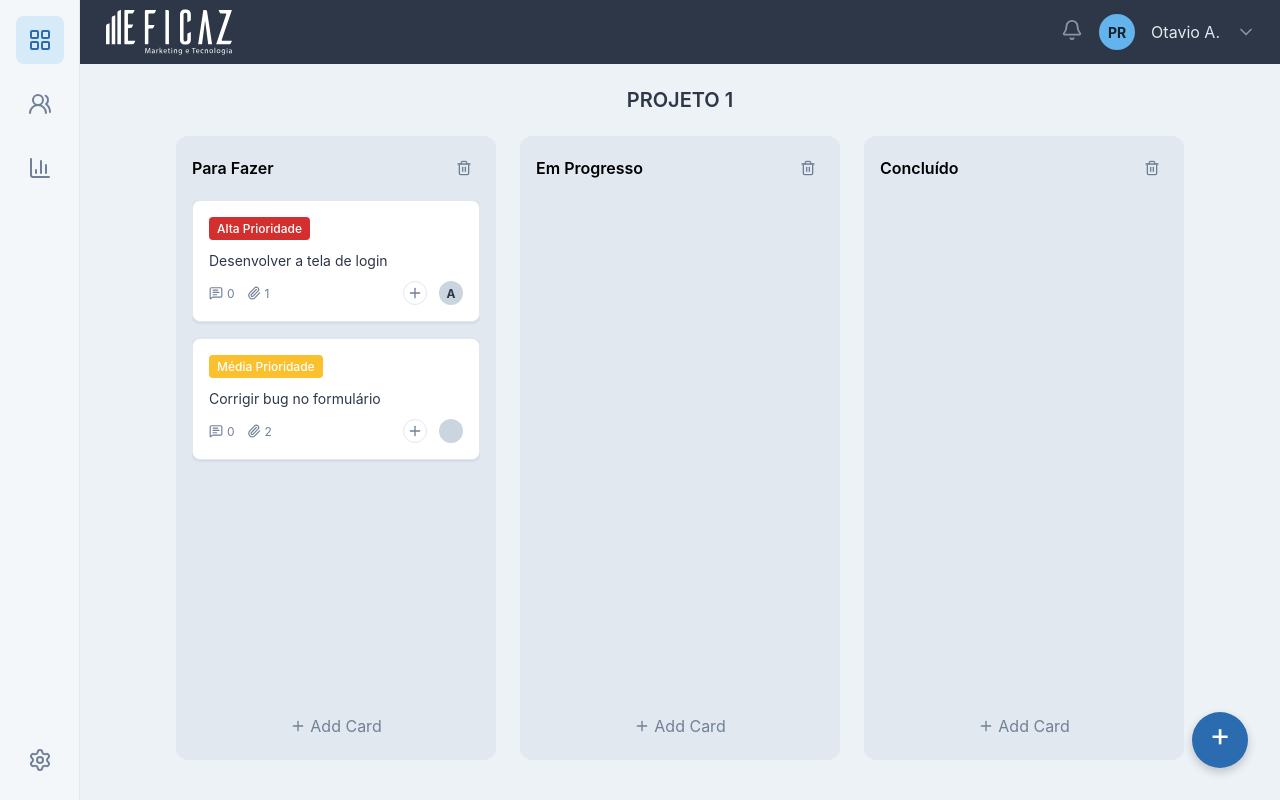
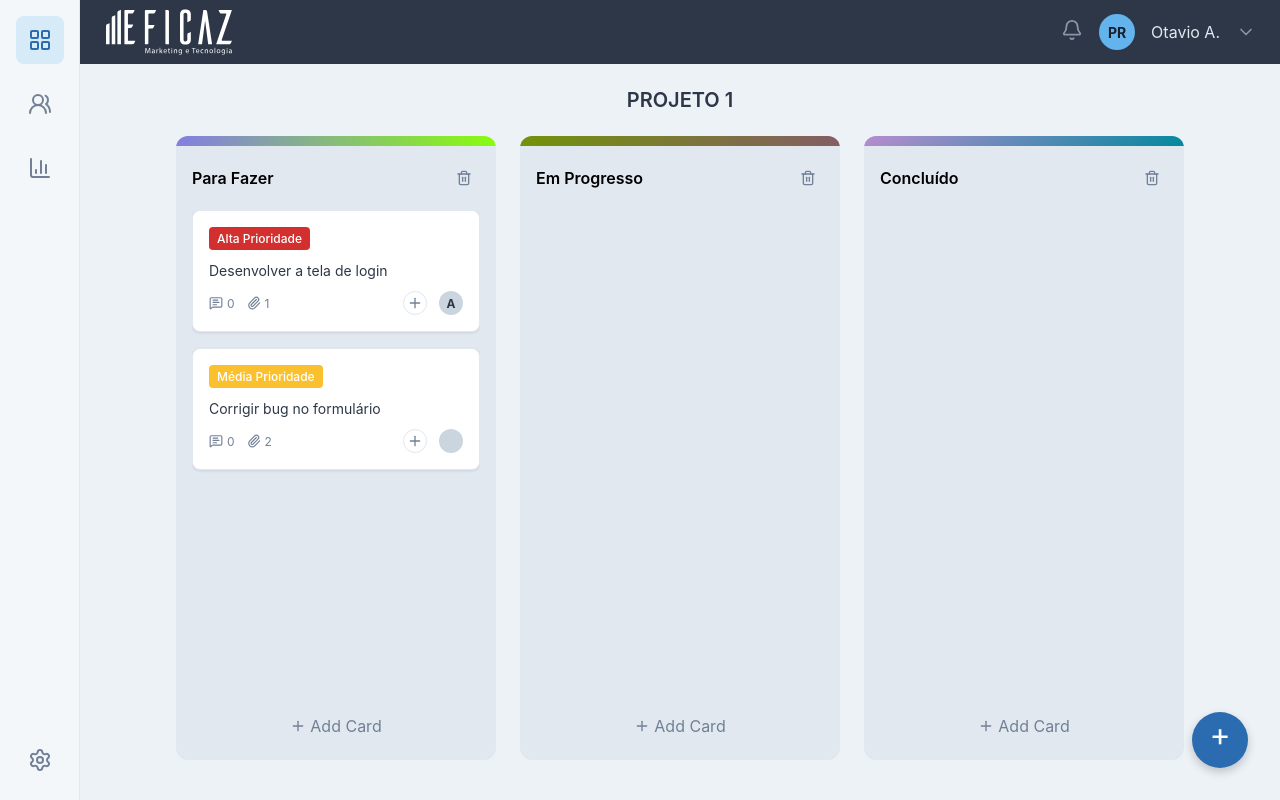
Before and after one commit to PolianaRodz/Kanban, a Vue app: page / in a window 1280 px wide. Built offline with nearby package versions, Linux system fonts and the light colour scheme.

Commit message:
feat: Add gradient color bars to kanban columns

```diff
--- a/src/components/KanbanColumnComponent.vue
+++ b/src/components/KanbanColumnComponent.vue
@@ -1,5 +1,10 @@
 <template>
   <div class="kanban-column" @dragover.prevent @drop="onDrop">
+    <div
+      class="column-color-bar"
+      :style="{ background: props.gradientStyle }"
+    ></div>
+
     <div class="column-header">
       <input
         v-if="isRenaming"
@@ -12,7 +17,9 @@
       <h3 v-else class="column-title" @dblclick="startRename">
         {{ title }}
       </h3>
-      <button class="options-btn" @click="handleDelete"><Trash2 :size="16" /></button>
+      <button class="options-btn" @click="handleDelete">
+        <Trash2 :size="16" />
+      </button>
     </div>
 
     <div class="cards-container">
@@ -46,9 +53,8 @@
   </div>
 </template>
 
-
 <script setup>
-import { ref, nextTick } from 'vue';
+import { ref, nextTick } from "vue";
 import { Trash2, Plus } from "lucide-vue-next";
 import TaskCardComponent from "./TaskcardComponent.vue";
 import CreateTaskForm from "./CreateTaskForm.vue";
@@ -65,28 +71,37 @@ const props = defineProps({
     type: Array,
     default: () => [],
   },
+
+  gradientStyle: {
+    type: String,
+    default: "linear-gradient(to right, #6b7280, #4a5568)",
+  },
+  // -----------------------
 });
 
 const emit = defineEmits([
-  'addNewTask',
-  'moveTask',
-  'openTaskDetail',
-  'openAssigneePopup',
-  'renameColumn',
-  'deleteColumn'
+  "addNewTask",
+  "moveTask",
+  "openTaskDetail",
+  "openAssigneePopup",
+  "renameColumn",
+  "deleteColumn",
 ]);
 
 const isCreatingTask = ref(false);
 function handleCreateTask(newTask) {
-  emit('addNewTask', { task: newTask, columnTitle: props.title });
+  emit("addNewTask", { task: newTask, columnTitle: props.title });
   isCreatingTask.value = false;
 }
 
 function onDrop(event) {
   event.preventDefault();
-  const taskId = event.dataTransfer.getData('taskId');
+  const taskId = event.dataTransfer.getData("taskId");
   if (taskId) {
-    emit('moveTask', { taskId: parseInt(taskId), targetColumnTitle: props.title });
+    emit("moveTask", {
+      taskId: parseInt(taskId),
+      targetColumnTitle: props.title,
+    });
   }
 }
 
@@ -103,7 +118,10 @@ function startRename() {
 
 function finishRename() {
   if (isRenaming.value) {
-    emit('renameColumn', { columnId: props.columnId, newTitle: editableTitle.value });
+    emit("renameColumn", {
+      columnId: props.columnId,
+      newTitle: editableTitle.value,
+    });
     isRenaming.value = false;
   }
 }
@@ -113,7 +131,7 @@ function handleDelete() {
   showDeleteModal.value = true;
 }
 function confirmDelete() {
-  emit('deleteColumn', props.columnId);
+  emit("deleteColumn", props.columnId);
   showDeleteModal.value = false;
 }
 function cancelDelete() {
@@ -131,6 +149,14 @@ function cancelDelete() {
   display: flex;
   flex-direction: column;
   gap: 1rem;
+  overflow: hidden;
+}
+
+.column-color-bar {
+  height: 10px;
+  margin-top: -1rem;
+  margin-left: -1rem;
+  margin-right: -1rem;
 }
 
 .column-header {
@@ -152,7 +178,8 @@ function cancelDelete() {
   min-height: 50px;
 }
 
-  .options-btn, .add-card-btn {
+.options-btn,
+.add-card-btn {
   background: none;
   border: none;
   cursor: pointer;
@@ -168,7 +195,8 @@ function cancelDelete() {
   justify-content: center;
 }
 
-  .options-btn:hover, .add-card-btn:hover {
+.options-btn:hover,
+.add-card-btn:hover {
   background-color: #cbd5e0;
 }
 </style>
--- a/src/stores/kanbanStore.js
+++ b/src/stores/kanbanStore.js
@@ -1,8 +1,27 @@
-import { defineStore } from 'pinia'
+import { defineStore } from "pinia";
 
-const LOCAL_STORAGE_KEY = 'kanbanState';
+const LOCAL_STORAGE_KEY = "kanbanState";
 
-export const useKanbanStore = defineStore('kanban', {
+// --- ADICIONE ESTAS DUAS FUNÇÕES ---
+function getRandomHexColor() {
+  // Gera uma cor hexadecimal aleatória
+  return (
+    "#" +
+    Math.floor(Math.random() * 16777215)
+      .toString(16)
+      .padStart(6, "0")
+  );
+}
+
+function getRandomGradient() {
+  // Gera uma string de gradiente linear com duas cores aleatórias e um ângulo aleatório
+  const color1 = getRandomHexColor();
+  const color2 = getRandomHexColor();
+  const angle = Math.floor(Math.random() * 360);
+  return `linear-gradient(${angle}deg, ${color1}, ${color2})`;
+}
+
+export const useKanbanStore = defineStore("kanban", {
   state: () => ({
     projectUsers: [],
     columns: [],
@@ -33,37 +52,62 @@ export const useKanbanStore = defineStore('kanban', {
 
     fetchDefaultBoard() {
       this.projectUsers = [
-        { id: 'user1', name: 'Alice', avatar: 'A' },
-        { id: 'user2', name: 'Bruno', avatar: 'B' },
-        { id: 'user3', name: 'Carla', avatar: 'C' },
+        { id: "user1", name: "Alice", avatar: "A" },
+        { id: "user2", name: "Bruno", avatar: "B" },
+        { id: "user3", name: "Carla", avatar: "C" },
       ];
       this.columns = [
         {
           id: 1,
-          title: 'Para Fazer',
+          title: "Para Fazer",
+          gradientStyle: getRandomGradient(),
           tasks: [
             {
-              id: 101, title: 'Desenvolver a tela de login', description: '...',
-              priority: { name: 'Alta Prioridade', color: '#D32F2F' },
-              comments: [], attachments: 1, assignee: 'user1', checklist: [],
-              createdAt: new Date(Date.now() - 3 * 24 * 60 * 60 * 1000).toISOString(),
+              id: 101,
+              title: "Desenvolver a tela de login",
+              description: "...",
+              priority: { name: "Alta Prioridade", color: "#D32F2F" },
+              comments: [],
+              attachments: 1,
+              assignee: "user1",
+              checklist: [],
+              createdAt: new Date(
+                Date.now() - 3 * 24 * 60 * 60 * 1000
+              ).toISOString(),
               completedAt: null,
               sprint: 1,
               effort: 5,
             },
-             {
-              id: 102, title: 'Corrigir bug no formulário', description: '...',
-              priority: { name: 'Média Prioridade', color: '#FBC02D' },
-              comments: [], attachments: 2, assignee: null, checklist: [],
-              createdAt: new Date(Date.now() - 1 * 24 * 60 * 60 * 1000).toISOString(),
+            {
+              id: 102,
+              title: "Corrigir bug no formulário",
+              description: "...",
+              priority: { name: "Média Prioridade", color: "#FBC02D" },
+              comments: [],
+              attachments: 2,
+              assignee: null,
+              checklist: [],
+              createdAt: new Date(
+                Date.now() - 1 * 24 * 60 * 60 * 1000
+              ).toISOString(),
               completedAt: null,
               sprint: 1,
               effort: 3,
             },
-          ]
+          ],
         },
-        { id: 2, title: 'Em Progresso', tasks: [] },
-        { id: 3, title: 'Concluído', tasks: [] }
+        {
+          id: 2,
+          title: "Em Progresso",
+          gradientStyle: getRandomGradient(),
+          tasks: [],
+        },
+        {
+          id: 3,
+          title: "Concluído",
+          gradientStyle: getRandomGradient(),
+          tasks: [],
+        },
       ];
       this.saveState();
     },
@@ -74,6 +118,7 @@ export const useKanbanStore = defineStore('kanban', {
         id: Date.now(),
         title: title.trim(),
         tasks: [],
+        gradientStyle: getRandomGradient(),
       };
       this.columns.push(newColumn);
       this.saveState();
@@ -81,7 +126,7 @@ export const useKanbanStore = defineStore('kanban', {
 
     renameColumn({ columnId, newTitle }) {
       if (!newTitle || !newTitle.trim()) return;
-      const column = this.columns.find(c => c.id === columnId);
+      const column = this.columns.find((c) => c.id === columnId);
       if (column) {
         column.title = newTitle.trim();
         this.saveState();
@@ -89,12 +134,12 @@ export const useKanbanStore = defineStore('kanban', {
     },
 
     deleteColumn(columnId) {
-      this.columns = this.columns.filter(c => c.id !== columnId);
+      this.columns = this.columns.filter((c) => c.id !== columnId);
       this.saveState();
     },
 
     addNewTask({ task, columnTitle }) {
-      const targetColumn = this.columns.find(c => c.title === columnTitle);
+      const targetColumn = this.columns.find((c) => c.title === columnTitle);
       if (targetColumn) {
         task.createdAt = new Date().toISOString();
         task.completedAt = null;
@@ -111,7 +156,7 @@ export const useKanbanStore = defineStore('kanban', {
       let taskToMove;
       let sourceColumn;
       for (const column of this.columns) {
-        const taskIndex = column.tasks.findIndex(t => t.id === taskId);
+        const taskIndex = column.tasks.findIndex((t) => t.id === taskId);
         if (taskIndex !== -1) {
           sourceColumn = column;
           taskToMove = column.tasks[taskIndex];
@@ -119,14 +164,19 @@ export const useKanbanStore = defineStore('kanban', {
         }
       }
       if (taskToMove) {
-        if (targetColumnTitle === 'Concluído' && !taskToMove.completedAt) {
+        if (targetColumnTitle === "Concluído" && !taskToMove.completedAt) {
           taskToMove.completedAt = new Date().toISOString();
         }
-        if (sourceColumn.title === 'Concluído' && targetColumnTitle !== 'Concluído') {
+        if (
+          sourceColumn.title === "Concluído" &&
+          targetColumnTitle !== "Concluído"
+        ) {
           taskToMove.completedAt = null;
         }
-        sourceColumn.tasks = sourceColumn.tasks.filter(t => t.id !== taskId);
-        const targetColumn = this.columns.find(c => c.title === targetColumnTitle);
+        sourceColumn.tasks = sourceColumn.tasks.filter((t) => t.id !== taskId);
+        const targetColumn = this.columns.find(
+          (c) => c.title === targetColumnTitle
+        );
         if (targetColumn) {
           targetColumn.tasks.push(taskToMove);
         }
@@ -135,9 +185,9 @@ export const useKanbanStore = defineStore('kanban', {
     },
 
     assignTask({ userId, taskId, columnId }) {
-      const column = this.columns.find(c => c.id === columnId);
+      const column = this.columns.find((c) => c.id === columnId);
       if (column) {
-        const task = column.tasks.find(t => t.id === taskId);
+        const task = column.tasks.find((t) => t.id === taskId);
         if (task) {
           task.assignee = userId;
           this.saveState();
@@ -147,13 +197,16 @@ export const useKanbanStore = defineStore('kanban', {
 
     updateTask({ taskId, updatedTask }) {
       for (const column of this.columns) {
-        const taskIndex = column.tasks.findIndex(t => t.id === taskId);
+        const taskIndex = column.tasks.findIndex((t) => t.id === taskId);
         if (taskIndex !== -1) {
-          column.tasks[taskIndex] = { ...column.tasks[taskIndex], ...updatedTask };
+          column.tasks[taskIndex] = {
+            ...column.tasks[taskIndex],
+            ...updatedTask,
+          };
           this.saveState();
           break;
         }
       }
     },
   },
-})
+});
--- a/src/views/KanbanView.vue
+++ b/src/views/KanbanView.vue
@@ -12,6 +12,8 @@
         :title="column.title"
         :tasks="column.tasks"
         :projectUsers="store.projectUsers"
+        :color="column.color"
+        :gradientStyle="column.gradientStyle"
         @addNewTask="store.addNewTask"
         @moveTask="store.handleMoveTask"
         @openTaskDetail="openDetailModal"
@@ -31,8 +33,11 @@
     <div
       v-if="assigneePopup.isOpen"
       class="assignee-popup"
-      :style="{ top: `${assigneePopup.top}px`, left: `${assigneePopup.left}px` }"
-      v-on-click-outside="() => assigneePopup.isOpen = false"
+      :style="{
+        top: `${assigneePopup.top}px`,
+        left: `${assigneePopup.left}px`,
+      }"
+      v-on-click-outside="() => (assigneePopup.isOpen = false)"
     >
       <div
         v-for="user in store.projectUsers"
@@ -44,7 +49,7 @@
       </div>
     </div>
 
-<AddColumnModal
+    <AddColumnModal
       v-if="isAddColumnModalOpen"
       @close="isAddColumnModalOpen = false"
       @save="createNewColumn"
@@ -57,12 +62,12 @@
 </template>
 
 <script setup>
-import { ref, onMounted } from 'vue';
-import { useKanbanStore } from '../stores/kanbanStore';
-import KanbanColumnComponent from '../components/KanbanColumnComponent.vue';
-import TaskDetailModal from '../components/TaskDetailModal.vue';
-import AddColumnModal from '../components/AddColumnModal.vue';
-import { vOnClickOutside } from '@vueuse/components';
+import { ref, onMounted } from "vue";
+import { useKanbanStore } from "../stores/kanbanStore";
+import KanbanColumnComponent from "../components/KanbanColumnComponent.vue";
+import TaskDetailModal from "../components/TaskDetailModal.vue";
+import AddColumnModal from "../components/AddColumnModal.vue";
+import { vOnClickOutside } from "@vueuse/components";
 
 const store = useKanbanStore();
 
@@ -71,7 +76,13 @@ onMounted(() => {
 });
 
 const selectedTask = ref(null);
-const assigneePopup = ref({ isOpen: false, taskId: null, columnId: null, top: 0, left: 0 });
+const assigneePopup = ref({
+  isOpen: false,
+  taskId: null,
+  columnId: null,
+  top: 0,
+  left: 0,
+});
 
 function openDetailModal(task) {
   selectedTask.value = task;
@@ -100,7 +111,7 @@ function assignTask(userId) {
   store.assignTask({
     userId: userId,
     taskId: assigneePopup.value.taskId,
-    columnId: assigneePopup.value.columnId
+    columnId: assigneePopup.value.columnId,
   });
   assigneePopup.value.isOpen = false;
 }
@@ -110,7 +121,7 @@ function handleDeleteColumn(columnId) {
 }
 
 function deleteColumn(columnId) {
-  columns.value = columns.value.filter(col => col.id !== columnId);
+  columns.value = columns.value.filter((col) => col.id !== columnId);
 }
 
 const isAddColumnModalOpen = ref(false);
@@ -119,12 +130,9 @@ function createNewColumn(newTitle) {
   store.addColumn(newTitle);
   isAddColumnModalOpen.value = false;
 }
-
-
 </script>
 
 <style scoped>
-
 .kanban-view {
   padding: 1.5rem;
   display: flex;
@@ -157,7 +165,7 @@ function createNewColumn(newTitle) {
   background-color: white;
   border: 1px solid #ccc;
   border-radius: 0.5rem;
-  box-shadow: 0 4px 12px rgba(0,0,0,0.15);
+  box-shadow: 0 4px 12px rgba(0, 0, 0, 0.15);
   z-index: 100;
   padding: 0.5rem;
 }
@@ -184,7 +192,7 @@ function createNewColumn(newTitle) {
   border: none;
   font-size: 2rem;
   cursor: pointer;
-  box-shadow: 0 4px 10px rgba(0,0,0,0.2);
+  box-shadow: 0 4px 10px rgba(0, 0, 0, 0.2);
   transition: background-color 0.2s ease-in-out;
   z-index: 50;
   display: flex;
```
Lines whose indentation alone changed are shown as unchanged.
